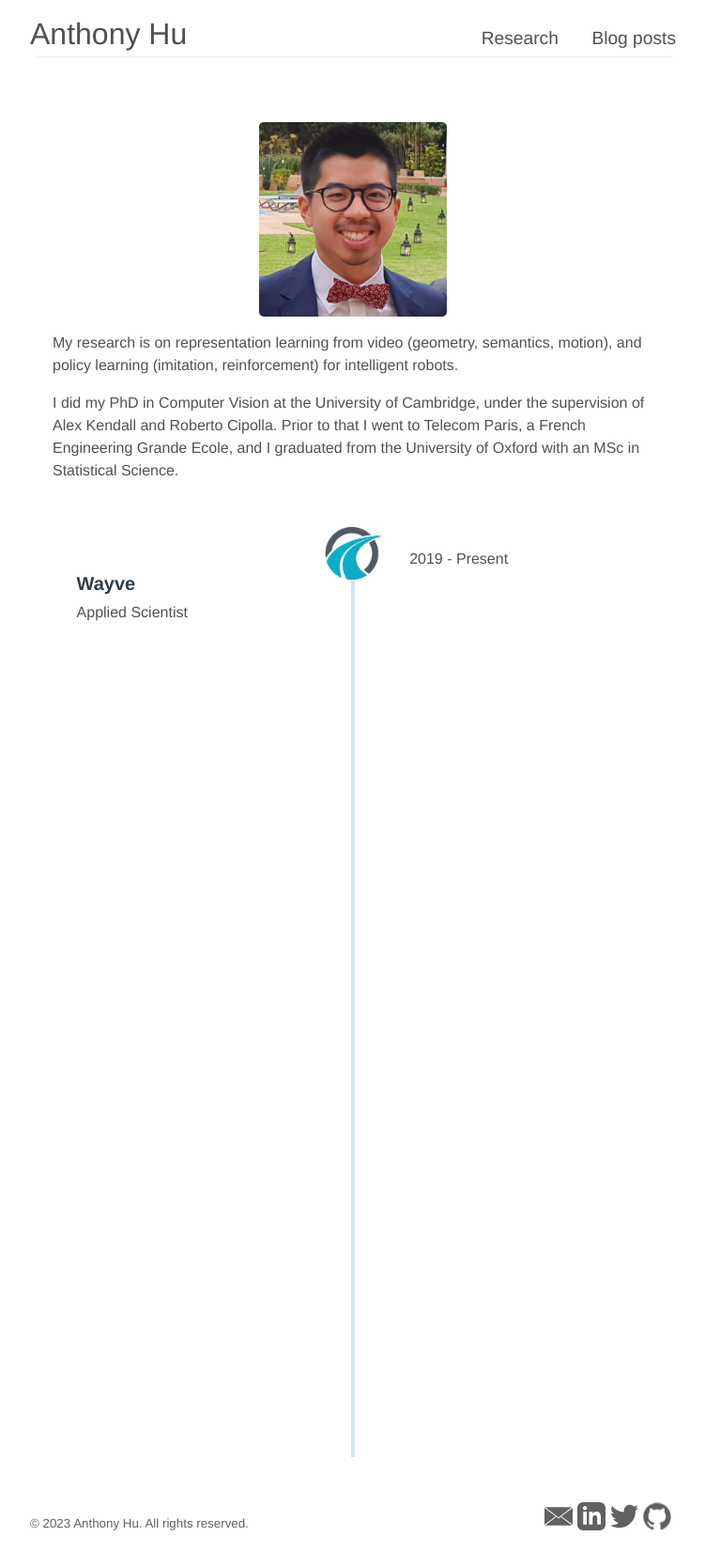
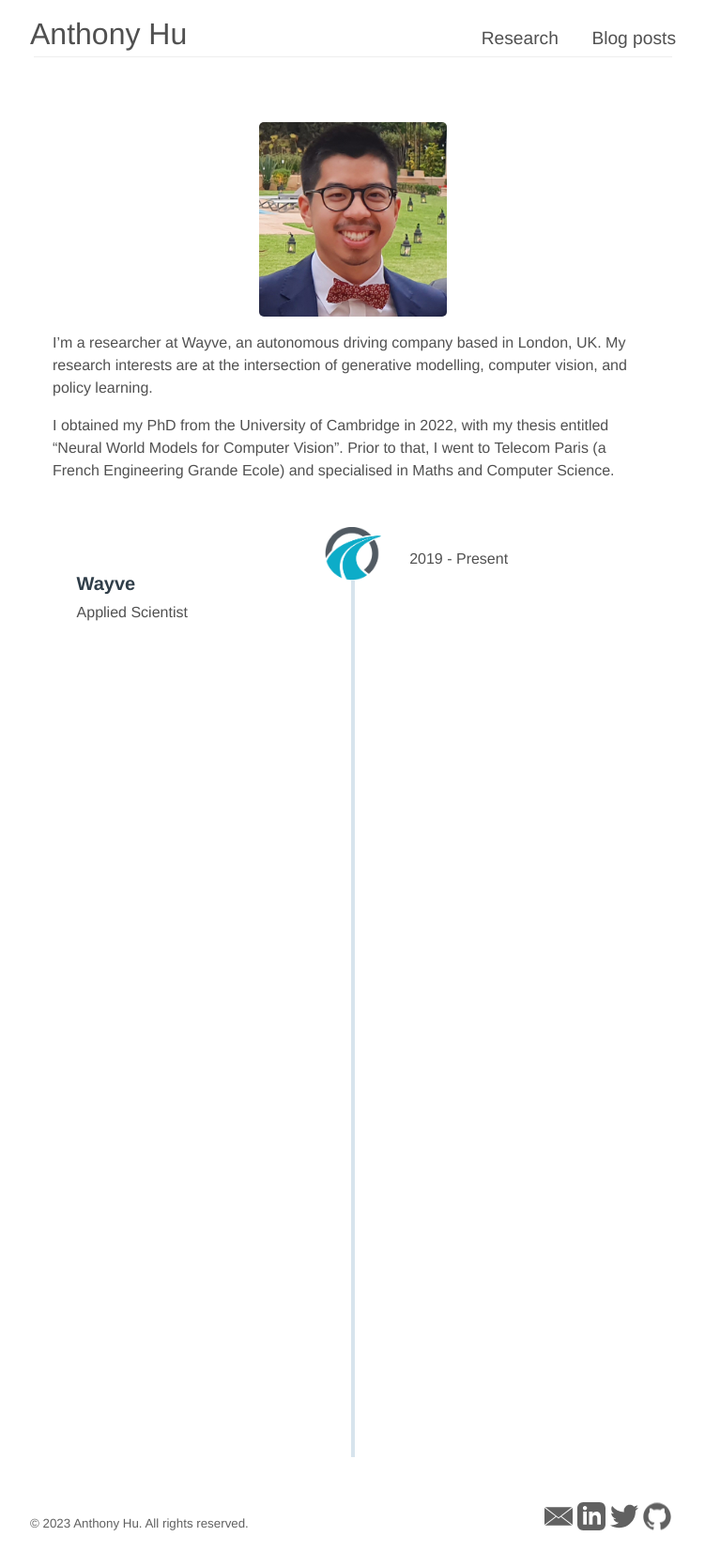
Before and after one commit to anthonyhu/anthonyhu.github.io, a Jekyll site: the page built from index.md, in a window 1280 px wide. Shown: the whole page at 94% size, without its empty margins (264-1015 px from the left). Built offline with Jekyll 4.4.1, drawn with Linux system fonts in a browser that asks for light colours; nearby versions of some CDN libraries.

```diff
--- a/index.md
+++ b/index.md
@@ -5,11 +5,9 @@ title: Home
 
 <p align='center'><img src='/img/me.jpg' alt='Me' width='200'/></p>
 
-My research is on representation learning from video (geometry, semantics, motion), and policy learning
-(imitation, reinforcement) for intelligent robots.
+I’m a researcher at Wayve, an autonomous driving company based in London, UK. My research interests are at the intersection of generative modelling, computer vision, and policy learning.
 
-I did my PhD in Computer Vision at the University of Cambridge, under the supervision of Alex Kendall and Roberto Cipolla.
-Prior to that I went to Telecom Paris, a French Engineering Grande Ecole, and I graduated from the University of Oxford with an MSc in Statistical Science.
+I obtained my PhD from the University of Cambridge in 2022, with my thesis entitled  “Neural World Models for Computer Vision”. Prior to that, I went to Telecom Paris (a French Engineering Grande Ecole) and specialised in Maths and Computer Science.
 
 <!-- The timeline is defined in __config.yml. Needs `css, js, partials, scss` folders and `_layouts/about.html`-->
 
```
Also changed, not shown: _research/05-gaia.md (added, +34 -0 lines), 2 other files.
